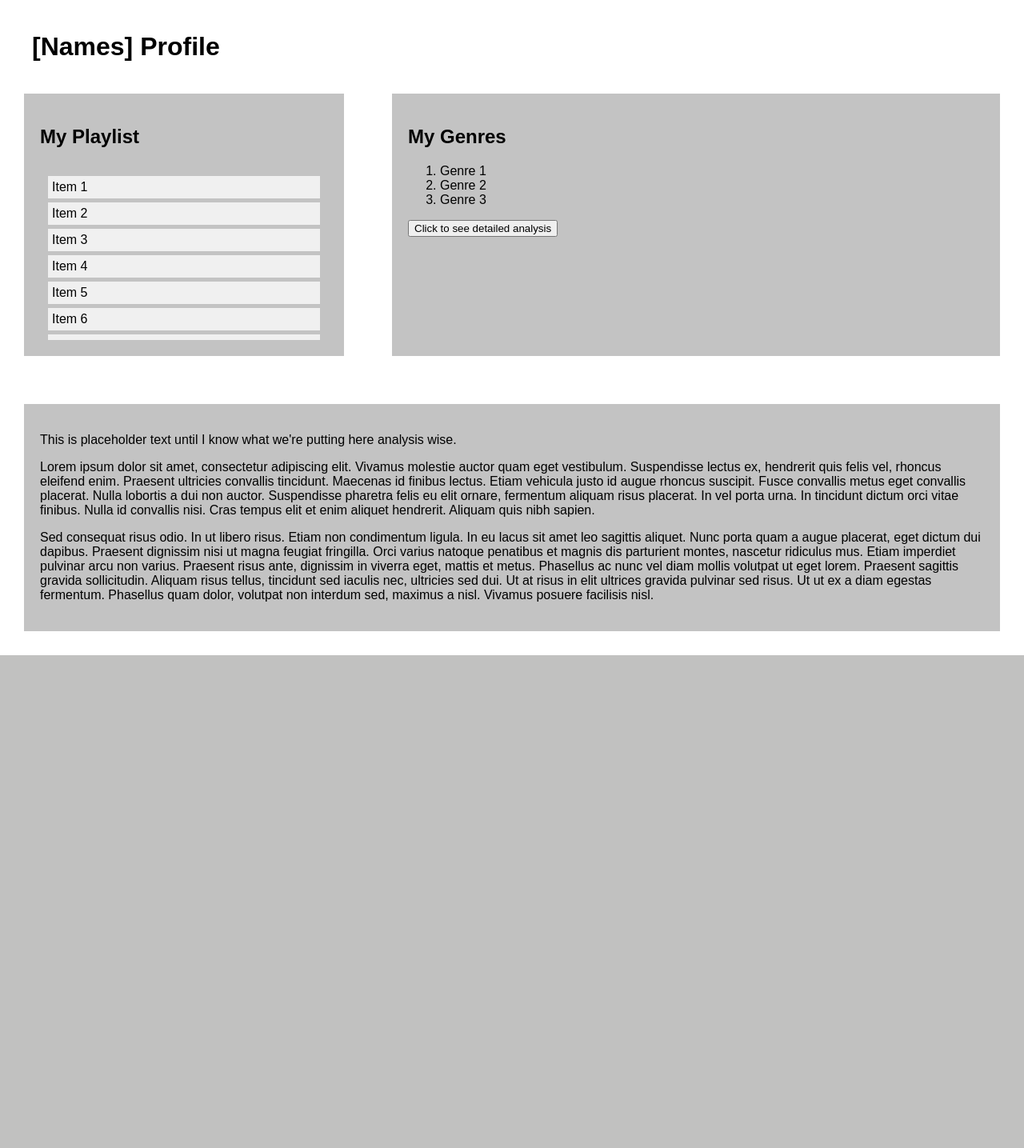
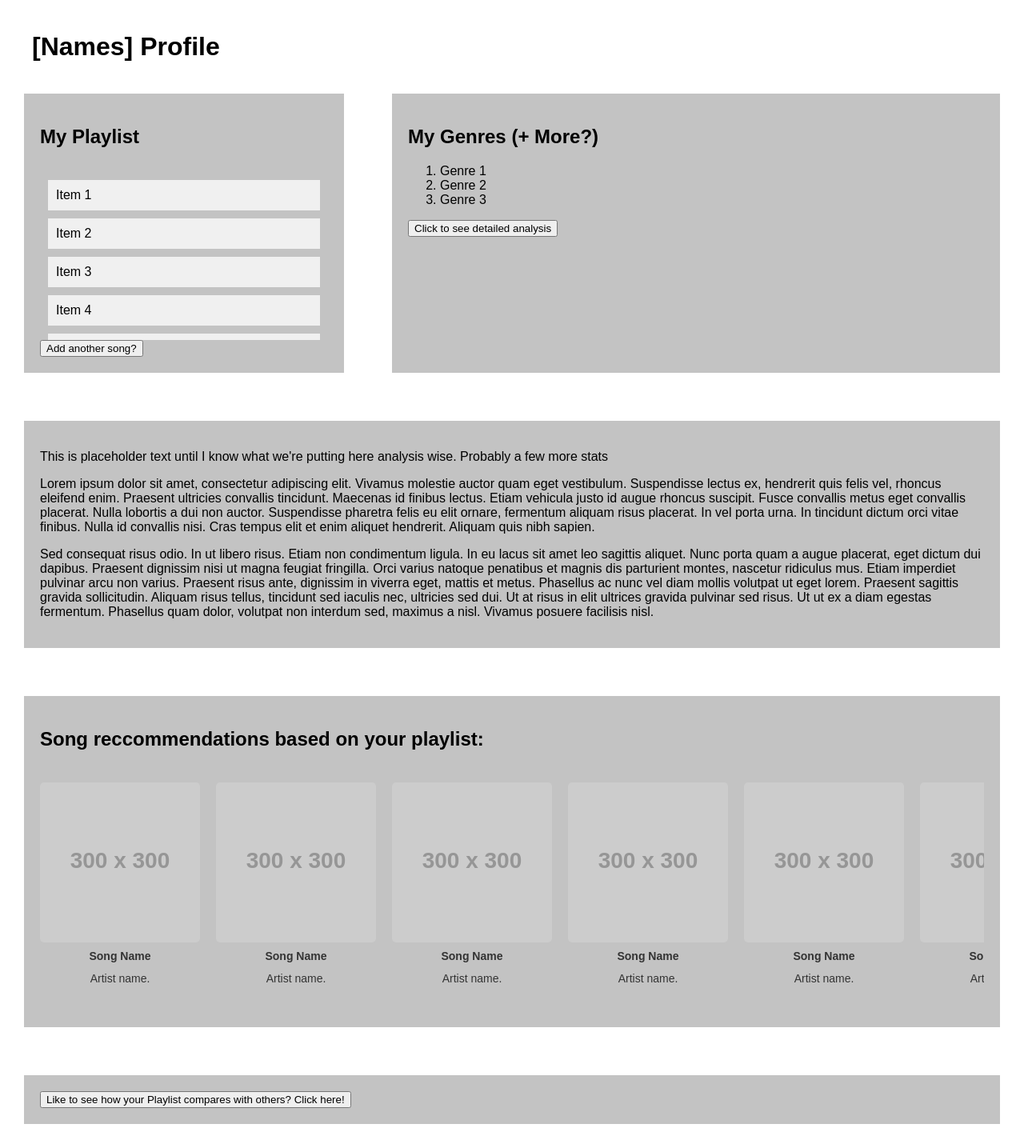
Before and after one commit to Milooooo20/CITS3403_Project-Group76, a Python web app: template local setup/app/templates/profile.html in a window 1280 px wide. Shown: the part 120-1555 px from the top of the page at 80% size. Before the commit the page ends 939 px from the top, so only its background shows below. Run offline with Jinja, Linux system fonts and the light colour scheme; the template is opened without the code that fills it, so the values that code supplies are empty; grey boxes labelled with a size stand in for pictures from a placeholder-image service; some libraries are stand-ins or nearby versions.

Commit message:
Update profile.html
Various additions to the profile.html page, including a few buttons that lead to other pages, and a horizontal scrolling box to contain song reccomendations.

```diff
--- a/local setup/app/templates/profile.html
+++ b/local setup/app/templates/profile.html
@@ -37,6 +37,7 @@
         .nav-right {
             float: right;
         }
+
         .container {
             display: flex;
         }
@@ -56,20 +57,69 @@
             background-color: rgb(195, 195, 195);
             margin: 30px;
             padding: 20px;
+            max-width: 100%;
+            width: 100%;
+            overflow-x: hidden;
         }
         h1 {
             margin: 40px;
             margin-bottom: 10px;
         }
-        .scrollcontainer {
+
+        .scroll-container-vertical {
             height: 200px;
             overflow-y: auto;
             padding: 10px;
+            scrollbar-width: thin;
         }
         .item {
-            margin: 5px 0;
-            padding: 5px;
+            margin: 10px 0;
+            padding: 10px;
             background: #f0f0f0;
+        }
+
+        .scroll-container-horizontal {
+            width: 100%;
+            overflow-x: auto;
+            white-space: nowrap;
+            padding: 20px 0;
+            scrollbar-width: thin;
+            display: inline-flex;
+            flex: 0 1 auto;
+            max-width: max-content;
+        }
+        .image-card {
+            flex: 0 0 auto;
+            width: 200px;
+            margin-right: 20px;
+            text-align: center;
+            white-space: normal;
+        }
+        .image-card:last-child {
+            margin-right: 0;
+        }
+        .image-box {
+            width: 200px;
+            height: 200px;
+            border-radius: 5px;
+            overflow: hidden;
+            margin-bottom: 10px;
+        }
+        .image-box img {
+            width: 100%;
+            height: 100%;
+            object-fit: cover;
+        }
+        .image-caption {
+            font-size: 14px;
+            color: #333;
+            line-height: 1;
+            margin-top: 8px;
+            max-width: 200px;
+        }
+        .image-title {
+            font-weight: bold;
+            margin-bottom: 4px;
         }
     </style>
 </head>
@@ -93,7 +143,7 @@
     <div class="container">
         <div class="left">
             <h2>My Playlist</h2>
-            <div class="scrollcontainer">
+            <div class="scroll-container-vertical">
                 <div class="item">Item 1</div>
                 <div class="item">Item 2</div>
                 <div class="item">Item 3</div>
@@ -104,9 +154,10 @@
                 <div class="item">Item 8</div>
                 <div class="item">Item 9</div>
               </div>
+              <button onclick="window.location.href='edit_playlist.html'">Add another song?</button>
         </div>
         <div class="right">
-            <h2>My Genres</h2>
+            <h2>My Genres (+ More?)</h2>
             <ol>
                 <li>Genre 1</li>
                 <li>Genre 2</li>
@@ -118,11 +169,105 @@
 
     <div class="container">
         <div class="full">
-            <p>This is placeholder text until I know what we're putting here analysis wise.</p>
+            <p>This is placeholder text until I know what we're putting here analysis wise. Probably a few more stats</p>
             <p>Lorem ipsum dolor sit amet, consectetur adipiscing elit. Vivamus molestie auctor quam eget vestibulum. Suspendisse lectus ex, hendrerit quis felis vel, rhoncus eleifend enim. Praesent ultricies convallis tincidunt. Maecenas id finibus lectus. Etiam vehicula justo id augue rhoncus suscipit. Fusce convallis metus eget convallis placerat. Nulla lobortis a dui non auctor. Suspendisse pharetra felis eu elit ornare, fermentum aliquam risus placerat. In vel porta urna. In tincidunt dictum orci vitae finibus. Nulla id convallis nisi. Cras tempus elit et enim aliquet hendrerit. Aliquam quis nibh sapien.</p>
             <p>Sed consequat risus odio. In ut libero risus. Etiam non condimentum ligula. In eu lacus sit amet leo sagittis aliquet. Nunc porta quam a augue placerat, eget dictum dui dapibus. Praesent dignissim nisi ut magna feugiat fringilla. Orci varius natoque penatibus et magnis dis parturient montes, nascetur ridiculus mus. Etiam imperdiet pulvinar arcu non varius. Praesent risus ante, dignissim in viverra eget, mattis et metus. Phasellus ac nunc vel diam mollis volutpat ut eget lorem. Praesent sagittis gravida sollicitudin. Aliquam risus tellus, tincidunt sed iaculis nec, ultricies sed dui. Ut at risus in elit ultrices gravida pulvinar sed risus. Ut ut ex a diam egestas fermentum. Phasellus quam dolor, volutpat non interdum sed, maximus a nisl. Vivamus posuere facilisis nisl.</p>
 
         </div>
     </div>
+
+    <div class="container">
+        <div class="full">
+            <h2>Song reccommendations based on your playlist:</h2>
+            <div class="scroll-container-horizontal">
+                <div class="image-card">
+                    <div class="image-box">
+                        <img src="https://placehold.co/300x300" alt="Image description">
+                    </div>
+                    <div class="image-caption">
+                        <div class="image-title">Song Name</div>
+                        <p>Artist name.</p>
+                    </div>
+                </div>
+                <div class="image-card">
+                    <div class="image-box">
+                        <img src="https://placehold.co/300x300" alt="Image description">
+                    </div>
+                    <div class="image-caption">
+                        <div class="image-title">Song Name</div>
+                        <p>Artist name.</p>
+                    </div>
+                </div>
+                <div class="image-card">
+                    <div class="image-box">
+                        <img src="https://placehold.co/300x300" alt="Image description">
+                    </div>
+                    <div class="image-caption">
+                        <div class="image-title">Song Name</div>
+                        <p>Artist name.</p>
+                    </div>
+                </div>
+                <div class="image-card">
+                    <div class="image-box">
+                        <img src="https://placehold.co/300x300" alt="Image description">
+                    </div>
+                    <div class="image-caption">
+                        <div class="image-title">Song Name</div>
+                        <p>Artist name.</p>
+                    </div>
+                </div>
+                <div class="image-card">
+                    <div class="image-box">
+                        <img src="https://placehold.co/300x300" alt="Image description">
+                    </div>
+                    <div class="image-caption">
+                        <div class="image-title">Song Name</div>
+                        <p>Artist name.</p>
+                    </div>
+                </div>
+                <div class="image-card">
+                    <div class="image-box">
+                        <img src="https://placehold.co/300x300" alt="Image description">
+                    </div>
+                    <div class="image-caption">
+                        <div class="image-title">Song Name</div>
+                        <p>Artist name.</p>
+                    </div>
+                </div>
+                <div class="image-card">
+                    <div class="image-box">
+                        <img src="https://placehold.co/300x300" alt="Image description">
+                    </div>
+                    <div class="image-caption">
+                        <div class="image-title">Song Name</div>
+                        <p>Artist name.</p>
+                    </div>
+                </div>
+                <div class="image-card">
+                    <div class="image-box">
+                        <img src="https://placehold.co/300x300" alt="Image description">
+                    </div>
+                    <div class="image-caption">
+                        <div class="image-title">Song Name</div>
+                        <p>Artist name.</p>
+                    </div>
+                </div>
+                <div class="image-card">
+                    <div class="image-box">
+                        <img src="https://placehold.co/300x300" alt="Image description">
+                    </div>
+                    <div class="image-caption">
+                        <div class="image-title">Song Name</div>
+                        <p>Artist name.</p>
+                    </div>
+                </div>
+            </div>
+        </div>
+    </div>
+    <div class="container">
+        <div class="full">
+            <button onclick="window.location.href='compare.html'">Like to see how your Playlist compares with others? Click here!</button>
+        </div>
+    </div>
 </body>
 </html>
```
